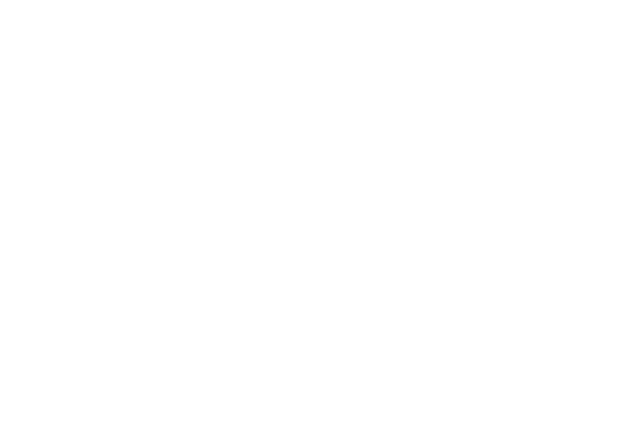
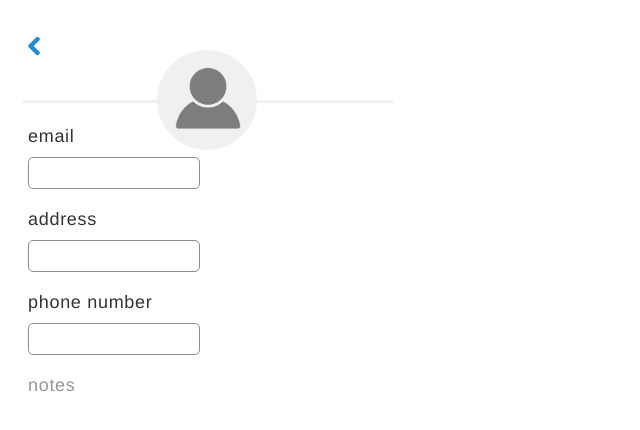
Before and after one commit to RomolaZhang/REACTIVE-USER-INTERFACES, a React (Create React App) app in the folder midterm-project/: page /new in a window 1280 px wide. Shown: the top 430 px of the page, without its empty margins (0-640 px from the left). Built offline with nearby package versions, Linux system fonts and the light colour scheme.

Commit message:
midterm-update

```diff
--- a/midterm-project/src/App.js
+++ b/midterm-project/src/App.js
@@ -4,6 +4,7 @@
 import "./App.css";
 import HomePage from "./HomePage";
 import ContactPage from "./ContactPage";
+import New from "./New";
 
 class App extends Component {
   constructor(props) {
@@ -231,6 +232,11 @@
               );
             }}
           />
+          <Route
+            exact
+            path="/new"
+            render={props => <New colorStyle={this.state.colorStyle} />}
+          />
         </div>
       </Router>
     );
--- a/midterm-project/src/HomePage.css
+++ b/midterm-project/src/HomePage.css
@@ -108,7 +108,7 @@
   font-size: 22px;
   display: inline-block;
   padding-left: 25%;
-  padding-right: 25%;
+  padding-right: 23%;
 }
 
 .center.Cleanair {
--- a/midterm-project/src/HomePage.js
+++ b/midterm-project/src/HomePage.js
@@ -1,4 +1,5 @@
 import React, { Component } from "react";
+import { Link } from "react-router-dom";
 import "./HomePage.css";
 import addIcon from "./add icon@3x.png";
 import moreIcon from "./more icon@3x.png";
@@ -282,9 +283,11 @@
           <div className={"center " + classColor}>
             <p> myContact </p>
           </div>
-          <figure>
-            <img className={"addIcon " + classColor} src={addIcon} />
-          </figure>
+          <Link to="/new">
+            <figure>
+              <img className={"addIcon " + classColor} src={addIcon} />
+            </figure>
+          </Link>
         </div>
         <div className="blackspace" />
         <div className="searchLine">
--- /dev/null
+++ b/midterm-project/src/New.css
@@ -0,0 +1,35 @@
+input.bigname {
+  border-style: none;
+  border-bottom-style: solid;
+  margin-left: 107px;
+  width: 200px;
+  outline: none;
+  border-width: thin;
+  margin-top: 10px;
+}
+
+input.content {
+  padding: 5px;
+  width: 160px;
+  border-style: solid;
+  border-radius: 5px;
+  outline: none;
+  border-width: thin;
+  margin-top: 10px;
+}
+
+input.bigname.Cleanair {
+  border-color: #707070;
+}
+
+input.content.Cleanair {
+  border-color: #8d8d8d;
+}
+
+input.Darkfusion {
+  background-color: transparent;
+}
+
+input.Warmwind {
+  background-color: transparent;
+}
--- /dev/null
+++ b/midterm-project/src/New.js
@@ -0,0 +1,34 @@
+import React, { Component } from "react";
+import { Link } from "react-router-dom";
+import "./New.css";
+import Return from "./return.png";
+import ProfileIcon from "./profileicon.png";
+
+class New extends Component {
+  render() {
+    const classColor = this.props.colorStyle.replace(/\s/g, "");
+
+    return (
+      <div className={"ContactPage " + classColor}>
+        <div className="return">
+          <Link to={"/"}>
+            <img className={"return " + classColor} src={Return} />
+          </Link>
+        </div>
+        <div className={"line " + classColor} />
+        <div className={"circleimg " + classColor} />
+        <img className="img" src={ProfileIcon} />
+        <input className={"bigname " + classColor} />
+        <div className={"property " + classColor}>email</div>
+        <input className={"content " + classColor} />
+        <div className={"property " + classColor}>address</div>
+        <input className={"content " + classColor} />
+        <div className={"property " + classColor}>phone number</div>
+        <input className={"content " + classColor} />
+        <div className={"property notes " + classColor}>notes</div>
+      </div>
+    );
+  }
+}
+
+export default New;
```
